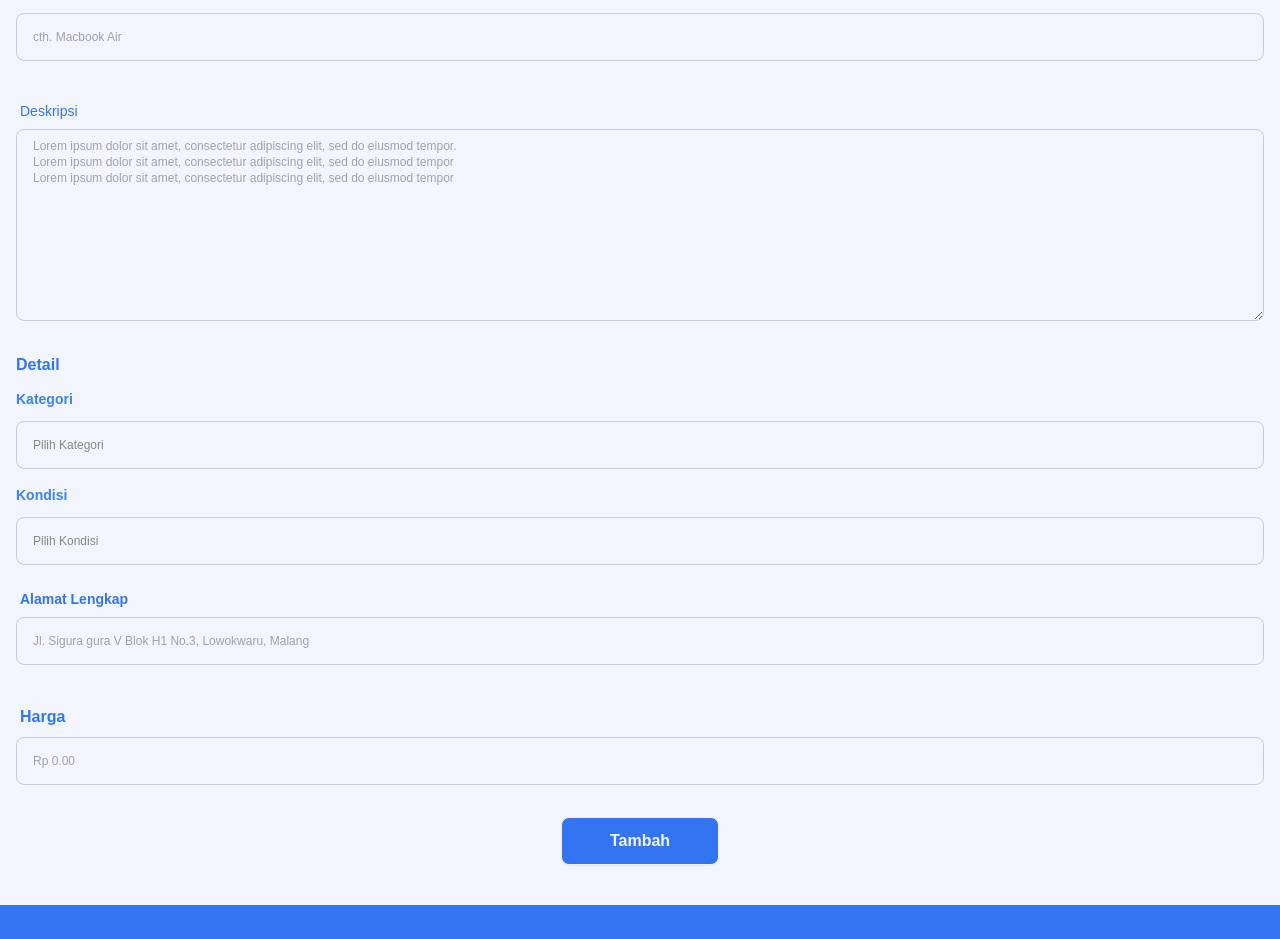
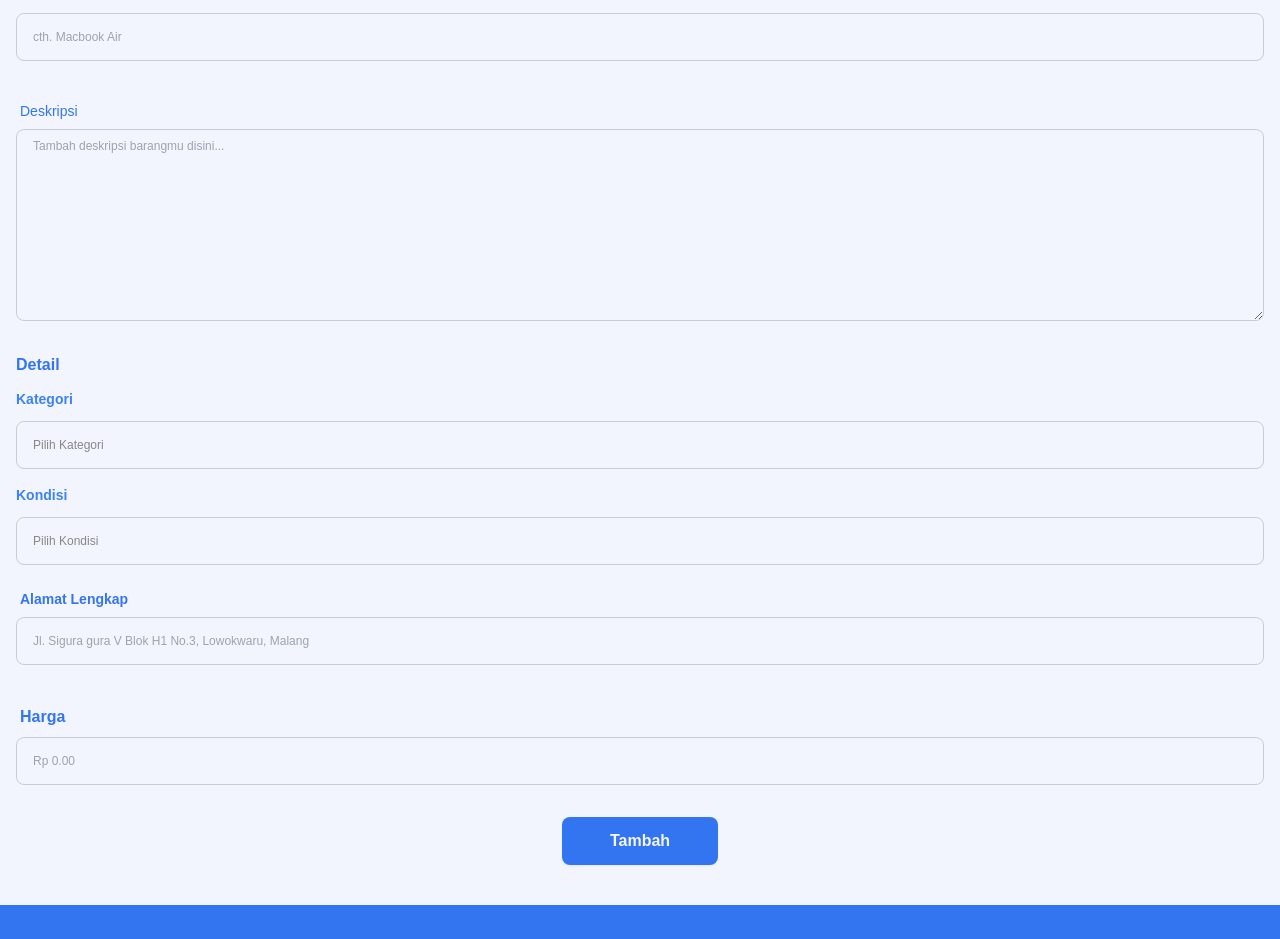
Before and after one commit to anantariskys/Intern-FE-BCC-2024, a React (Vite) app: page /preloved/add in a window 1280 px wide. Shown: the part 1046-1985 px from the top of the page. Built offline with nearby package versions, Linux system fonts and the light colour scheme; some icons are missing.

Commit message:
rapihin addPrelove page

```diff
--- a/src/components/DropdownSelect.jsx
+++ b/src/components/DropdownSelect.jsx
@@ -34,7 +34,7 @@ function DropdownSelect({children,placeHolder,option,}) {
         <div
           className={`${
             isOpen ? 'block' : 'hidden'
-          } origin-top-right absolute right-0 mt-1 w-full rounded-lg shadow-lg bg-base-100 z-10`}
+          } origin-top-right absolute right-0 mt-1 w-full rounded-lg shadow-lg bg-Primary-White z-10`}
         >
           <ul
 
@@ -43,7 +43,7 @@ function DropdownSelect({children,placeHolder,option,}) {
             {option.map((option, index) => (
               <li
                 key={index}
-                className="cursor-pointer  py-3 px-4 text-sm font-medium text-Text-Black hover:bg-gray-100 rounded-lg "
+                className="cursor-pointer  py-3 px-4 text-sm font-medium text-Text-Black bg-Primary-White rounded-lg "
                 onClick={() => handleSelectOption(option)}
               >
                 {option}
--- a/src/pages/TambahPreloved.jsx
+++ b/src/pages/TambahPreloved.jsx
@@ -118,9 +118,7 @@ const TambahPreloved = () => {
                 Deskripsi
             </span>
         </label>
-        <textarea className="textarea textarea-bordered bg-transparent text-xs  h-48 text-Text-Placeholder" placeholder="Lorem ipsum dolor sit amet, consectetur adipiscing elit, sed do eiusmod tempor.
-Lorem ipsum dolor sit amet, consectetur adipiscing elit, sed do eiusmod tempor
-Lorem ipsum dolor sit amet, consectetur adipiscing elit, sed do eiusmod tempor"></textarea>
+        <textarea className="textarea textarea-bordered bg-transparent text-xs  h-48 text-Text-Black" placeholder="Tambah deskripsi barangmu disini..."></textarea>
     </div>
           <p className="text-base font-semibold text-Primary-Blue mb-3">Detail</p>
           <DropdownSelect placeHolder={'Pilih Kategori'} option={kategori}>Kategori</DropdownSelect>
@@ -133,7 +131,7 @@ Lorem ipsum dolor sit amet, consectetur adipiscing elit, sed do eiusmod tempor">
           </InputField>
         </section>
 
-        <button type="submit" className="btn bg-Primary-Blue active:bg-opacity-75 text-Primary-LightBlue py-2 self-center justify-self-end mb-4  px-12  text-base font-semibold  hover:bg-Primary-Purple duration-300 ease-in-out">
+        <button type="submit" className="btn bg-Primary-Blue active:bg-opacity-75 border-0 text-Primary-LightBlue py-2 self-center justify-self-end mb-4  px-12  text-base font-semibold  hover:bg-Primary-Purple duration-300 ease-in-out">
           Tambah
         </button>
       </form>
```
